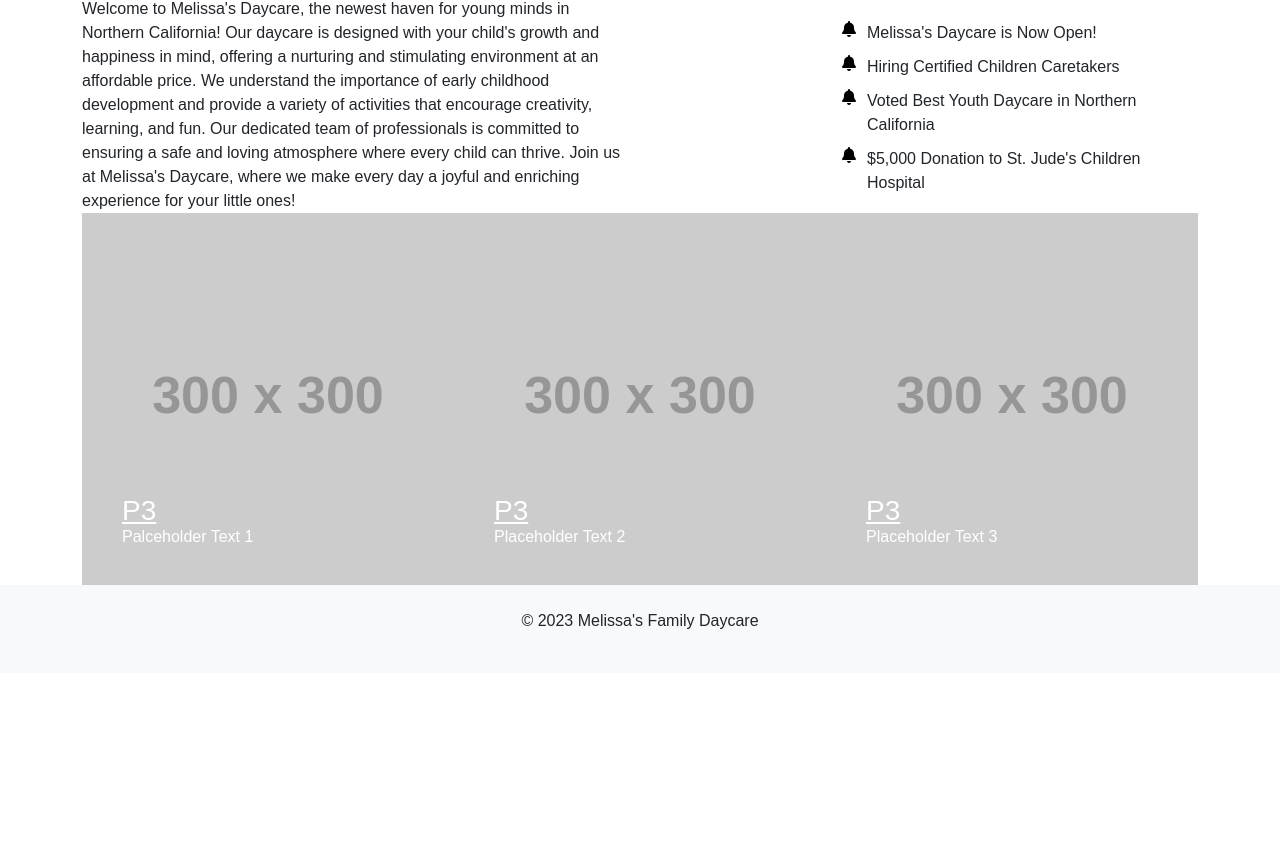
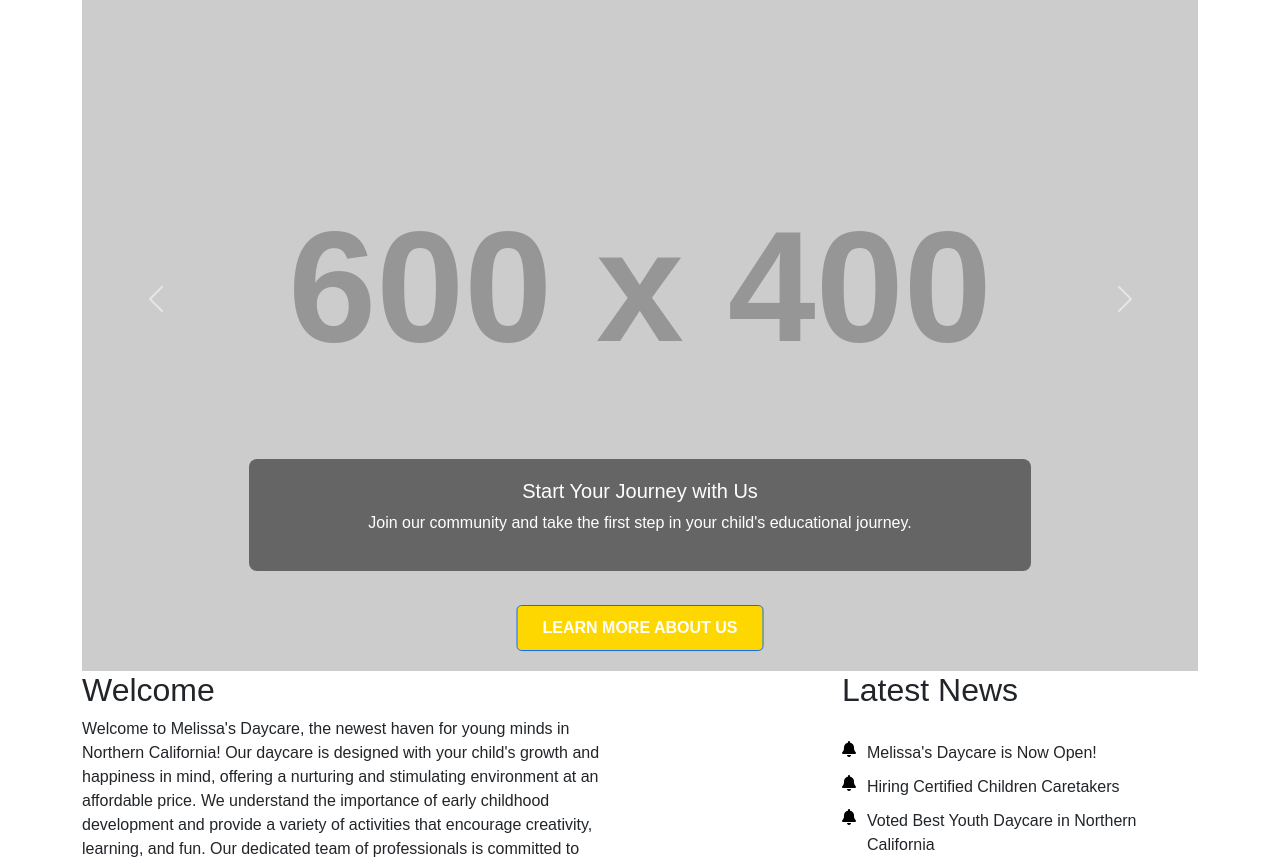
Before and after one commit to Mayer-Domminic/daycareweb, a plain HTML site: page index.html in a window 1280 px wide. Shown: the part 162-1026 px from the top of the page. Before the commit the page ends 835 px from the top, so only its background shows below. Drawn offline with nearby package versions, Linux system fonts and the light colour scheme; placeholder pictures from the web are drawn by us.

Commit message:
carousel attemps

```diff
--- a/index.html
+++ b/index.html
@@ -55,19 +55,36 @@
         </div>
     </nav>
 
-    <!-- Carousel -->
-    <div id="welcomeCarousel" class="carousel slide container" data-bs-ride="carousel">
+    <div id="carousel" class="carousel slide container" data-ride="carousel" data-bs-interval="2000">
+        <ol class="carousel-indicators">
+            <li data-target="#carousel" data-slide-to="0" class="active"></li>
+            <li data-target="#carousel" data-slide-to="1"></li>
+            <li data-target="#carousel" data-slide-to="2"></li>
+          </ol>
         <div class="carousel-inner">
-            <div class="carousel-item active">
-                <img src="image1.jpg" class="d-block w-100" alt="Welcome to our Daycare">
+          <div class="carousel-item active">
+            <img class="d-block w-100" src="https://placehold.co/600x400/blue/green" alt="Welcome to our Daycare">
+            <div class="carousel-caption d-none d-md-block">
+                <h5>Start Your Journey with Us</h5>
+                <p>Join our community and take the first step in your child's educational journey.</p>
             </div>
-            <div class="carousel-item">
-                <img src="image2.jpg" class="d-block w-100" alt="Children playing">
-            </div>
-            <div class="carousel-item">
-                <img src="image3.jpg" class="d-block w-100" alt="Teachers and children">
-            </div>
+            <a href="#about-us" class="btn btn-primary learn-more-btn">LEARN MORE ABOUT US</a>
+          </div>
+          <div class="carousel-item">
+            <img class="d-block w-100" src="https://placehold.co/600x400/orange/white" alt="Children playing">
+          </div>
+          <div class="carousel-item">
+            <img class="d-block w-100" src="https://placehold.co/600x400/red/yellow" alt="Teachers and children">
+          </div>
         </div>
+        <a class="carousel-control-prev" href="#carousel" role="button" data-slide="prev">
+          <span class="carousel-control-prev-icon" aria-hidden="true"></span>
+          <span class="sr-only">Previous</span>
+        </a>
+        <a class="carousel-control-next" href="#carousel" role="button" data-slide="next">
+          <span class="carousel-control-next-icon" aria-hidden="true"></span>
+          <span class="sr-only">Next</span>
+        </a>
     </div>
 
     <div class="container">
@@ -132,6 +149,14 @@
         </div>
     </div>
 
+    <div class="container">
+        <iframe width="100%" height="300" frameborder="0" scrolling="no" marginheight="0" marginwidth="0" src="https://maps.google.com/maps?width=100%25&amp;height=300&amp;hl=en&amp;q=5695%20Arapaho%20Way,%20Kelseyville,%20CA%2095451+(Melissa's%20Family%20Daycare)&amp;t=&amp;z=13&amp;ie=UTF8&amp;iwloc=B&amp;output=embed">
+            <a href="https://www.maps.ie/population/">
+                Calculate population in area
+            </a>
+        </iframe>
+    </div>
+
 
     <!-- Footer -->
     <footer class="bg-light py-4">
--- a/script.js
+++ b/script.js
@@ -1,6 +1,5 @@
-document.addEventListener('DOMContentLoaded', function () {
-    $('#welcomeCarousel').carousel({
-        interval: 2000, // Adjust the time between transitions here
-    });
+document.addEventListener("DOMContentLoaded", function() {
+    $('.carousel').carousel({
+        interval: 2000
+      })
 });
-//test commit
--- a/style.css
+++ b/style.css
@@ -25,6 +25,35 @@
     width: 100%;
     height: auto;
 }
+
+.carousel-caption {
+    position: absolute;
+    bottom: 100px; /* Increase the spacing from the bottom */
+    left: 15%; /* Center the caption */
+    right: 15%; /* Center the caption */
+    background: rgba(0, 0, 0, 0.5); /* Dark background for readability */
+    color: #fff;
+    padding: 20px;
+    border-radius: 8px; /* Rounded corners */
+    text-align: center; /* Center the text */
+}
+
+.learn-more-btn {
+    position: absolute;
+    bottom: 20px; /* Adjust this to place above the footer of the carousel image */
+    left: 50%; /* Center the button horizontally */
+    transform: translateX(-50%); /* Ensure it's centered regardless of width */
+    background-color: #ffd700; /* Gold color */
+    color: #fff;
+    padding: 10px 25px;
+    text-decoration: none;
+    font-weight: bold;
+    border-radius: 5px;
+    z-index: 20; /* Ensure it's above other elements */
+}
+
+
+
 
 /* Custom styling for different sections, modify as needed */
 .custom-section {
```
